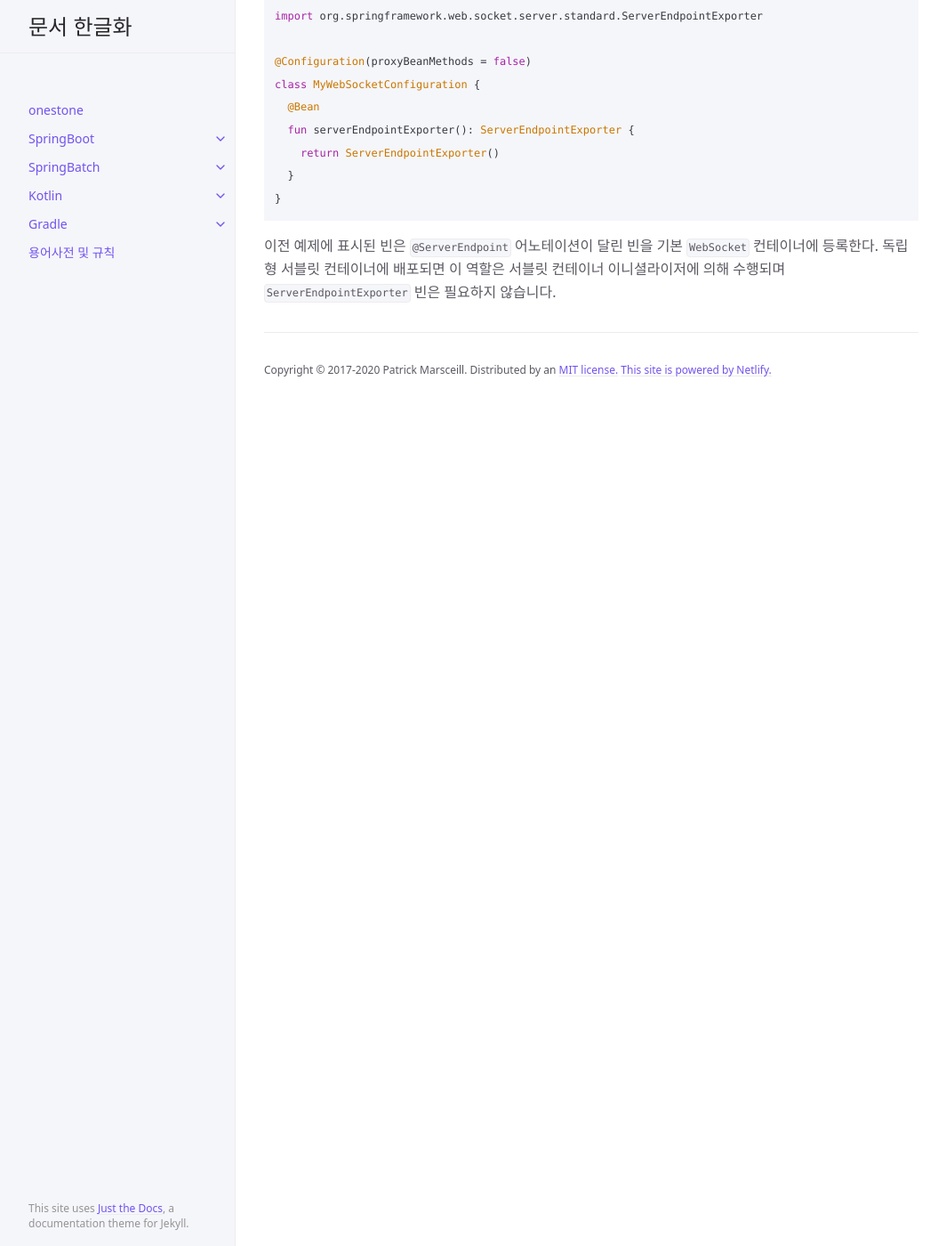
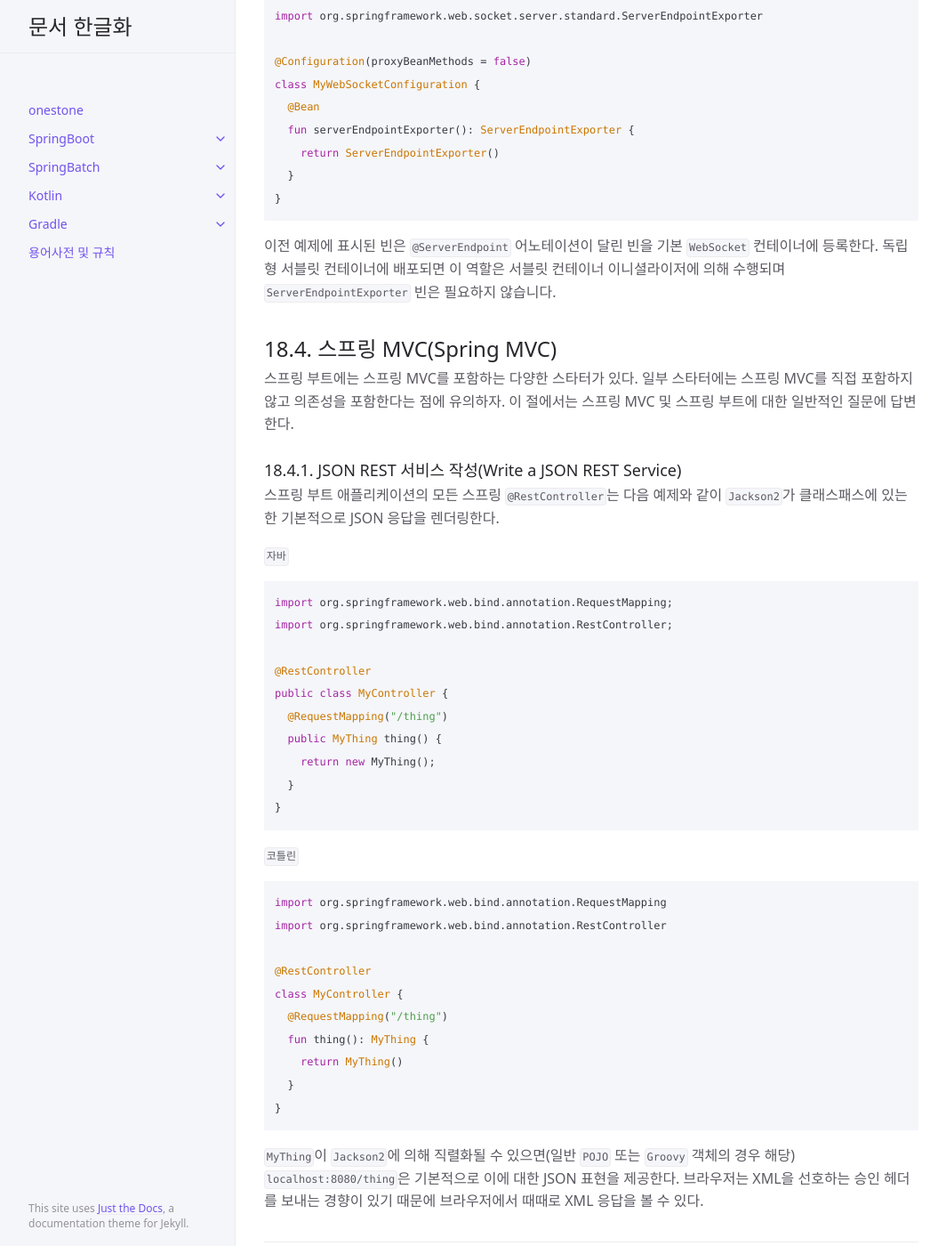
Before and after one commit to onestone9900/onestone9900.github.io, a Jekyll site: the page built from docs/spring_boot/3.1.1/spring_boot/18.how_to_guides.md, in a window 1280 px wide and 1400 px high, scrolled down 35954 px. Shown: the whole window at 89% size, without its empty margins (107-1171 px from the left). Built offline with Jekyll 4.4.1, drawn with Linux system fonts in a browser that asks for light colours.

Commit message:
docs: spring boot - 18.4.1.

````diff
--- a/docs/spring_boot/3.1.1/spring_boot/18.how_to_guides.md
+++ b/docs/spring_boot/3.1.1/spring_boot/18.how_to_guides.md
@@ -1316,3 +1316,41 @@ class MyWebSocketConfiguration {
 ```
 
 이전 예제에 표시된 빈은 `@ServerEndpoint` 어노테이션이 달린 빈을 기본 `WebSocket` 컨테이너에 등록한다. 독립형 서블릿 컨테이너에 배포되면 이 역할은 서블릿 컨테이너 이니셜라이저에 의해 수행되며 `ServerEndpointExporter` 빈은 필요하지 않습니다.
+
+
+## 18.4. 스프링 MVC(Spring MVC)
+스프링 부트에는 스프링 MVC를 포함하는 다양한 스타터가 있다. 일부 스타터에는 스프링 MVC를 직접 포함하지 않고 의존성을 포함한다는 점에 유의하자. 이 절에서는 스프링 MVC 및 스프링 부트에 대한 일반적인 질문에 답변한다.
+
+
+### 18.4.1. JSON REST 서비스 작성(Write a JSON REST Service)
+스프링 부트 애플리케이션의 모든 스프링 `@RestController`는 다음 예제와 같이 `Jackson2`가 클래스패스에 있는 한 기본적으로 JSON 응답을 렌더링한다.
+
+`자바`
+```java
+import org.springframework.web.bind.annotation.RequestMapping;
+import org.springframework.web.bind.annotation.RestController;
+
+@RestController
+public class MyController {
+  @RequestMapping("/thing")
+  public MyThing thing() {
+    return new MyThing();
+  }
+}
+```
+
+`코틀린`
+```kotlin
+import org.springframework.web.bind.annotation.RequestMapping
+import org.springframework.web.bind.annotation.RestController
+
+@RestController
+class MyController {
+  @RequestMapping("/thing")
+  fun thing(): MyThing {
+    return MyThing()
+  }
+}
+```
+
+`MyThing`이 `Jackson2`에 의해 직렬화될 수 있으면(일반 `POJO` 또는 `Groovy` 객체의 경우 해당) `localhost:8080/thing`은 기본적으로 이에 대한 JSON 표현을 제공한다. 브라우저는 XML을 선호하는 승인 헤더를 보내는 경향이 있기 때문에 브라우저에서 때때로 XML 응답을 볼 수 있다.
````
